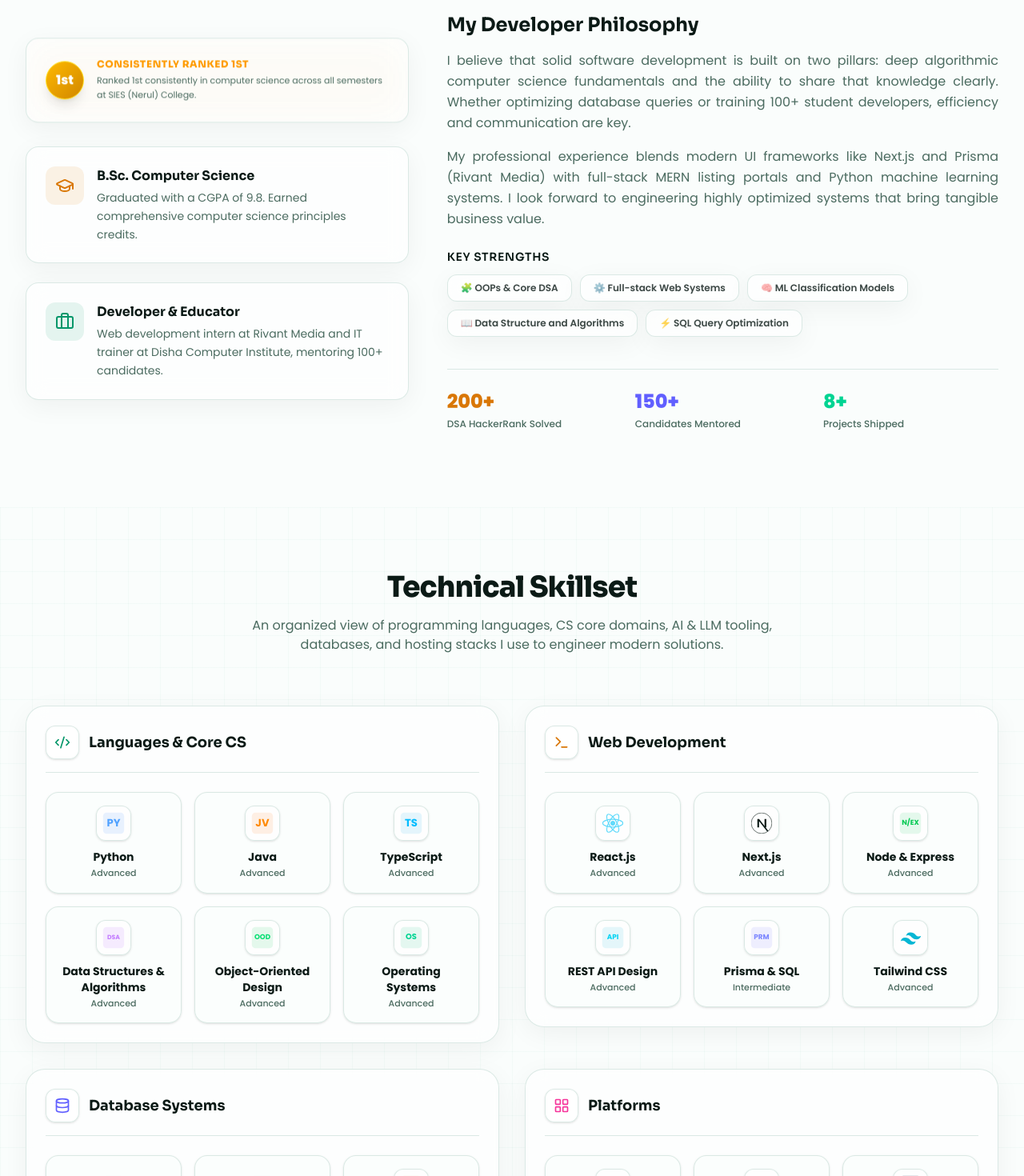
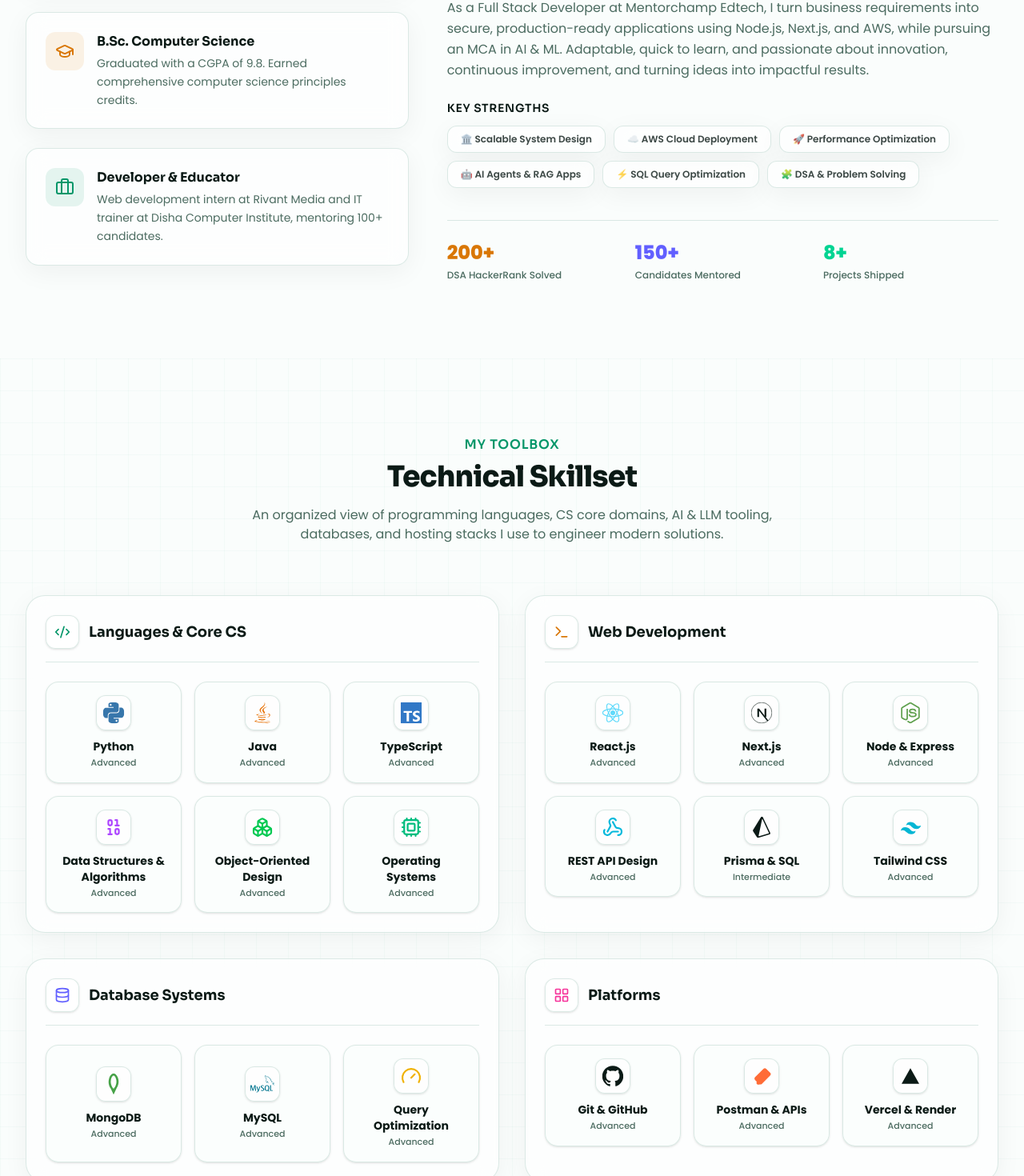
Before and after one commit to Shubhamprogrammar/shubham-portfolio, a Next.js app: page / in a window 1280 px wide. Shown: the part 1017-2487 px from the top of the page at 80% size. Built offline with nearby package versions, Linux system fonts and the light colour scheme.

Commit message:
updated ui

```diff
--- a/package.json
+++ b/package.json
@@ -14,7 +14,8 @@
     "lucide-react": "^1.17.0",
     "next": "16.2.7",
     "react": "19.2.4",
-    "react-dom": "19.2.4"
+    "react-dom": "19.2.4",
+    "react-icons": "^5.7.0"
   },
   "devDependencies": {
     "@tailwindcss/postcss": "^4",
--- a/src/components/About.tsx
+++ b/src/components/About.tsx
@@ -51,7 +51,7 @@ export default function About() {
               </div>
               <div className="relative min-w-0">
                 <h4 className="text-xs font-extrabold text-amber-500 dark:text-amber-400 tracking-wider uppercase">Consistently Ranked 1st</h4>
-                <p className="text-[11px] text-muted mt-1 leading-relaxed">
+                <p className="text-[14px] text-muted mt-1 leading-relaxed">
                   Ranked 1st consistently in computer science across all semesters at SIES (Nerul) College.
                 </p>
               </div>
@@ -102,17 +102,18 @@ export default function About() {
               whileInView={{ opacity: 1, x: 0 }}
               viewport={{ once: true }}
               transition={{ duration: 0.6 }}
-              className="space-y-4 text-justify"
+              className="space-y-4"
             >
-              <h3 className="text-2xl font-bold text-foreground">My Developer Philosophy</h3>
+              <h3 className="text-2xl font-bold text-foreground">Professional Summary</h3>
               <p className="text-base text-muted leading-relaxed">
-                I believe that solid software development is built on two pillars: deep algorithmic computer science fundamentals
-                and the ability to share that knowledge clearly. Whether optimizing database queries or training 100+ student developers,
-                efficiency and communication are key.
+                A motivated and versatile professional with a strong interest in technology, business growth, and
+                problem-solving. Experienced in project execution, team collaboration, requirement analysis, strategic planning,
+                and delivering practical solutions.
               </p>
               <p className="text-base text-muted leading-relaxed">
-                My professional experience blends modern UI frameworks like Next.js and Prisma (Rivant Media) with full-stack MERN listing portals
-                and Python machine learning systems. I look forward to engineering highly optimized systems that bring tangible business value.
+                As a Full Stack Developer at Mentorchamp Edtech, I turn business requirements into secure, production-ready
+                applications using Node.js, Next.js, and AWS, while pursuing an MCA in AI &amp; ML. Adaptable, quick to learn, and passionate about innovation,
+                continuous improvement, and turning ideas into impactful results.
               </p>
             </motion.div>
 
@@ -121,11 +122,12 @@ export default function About() {
               <h4 className="text-sm font-semibold text-foreground tracking-wider uppercase">Key Strengths</h4>
               <div className="flex flex-wrap gap-2.5">
                 {[
-                  "🧩 OOPs & Core DSA",
-                  "⚙️ Full-stack Web Systems",
-                  "🧠 ML Classification Models",
-                  "📖 Data Structure and Algorithms",
+                  "🏛️ Scalable System Design",
+                  "☁️ AWS Cloud Deployment",
+                  "🚀 Performance Optimization",
+                  "🤖 AI Agents & RAG Apps",
                   "⚡ SQL Query Optimization",
+                  "🧩 DSA & Problem Solving",
                 ].map((strength, index) => (
                   <motion.span
                     key={strength}
--- a/src/components/Contact.tsx
+++ b/src/components/Contact.tsx
@@ -114,14 +114,14 @@ export default function Contact() {
     },
     {
       name: "LinkedIn Professional",
-      value: "linkedin.com/in/shubham-maurya",
+      value: "@shubham-maurya",
       href: "https://www.linkedin.com/in/shubham-maurya-9932a3268/",
       icon: <LinkedinIcon className="w-5 h-5 text-accent" />,
       actionText: "Connect with me",
     },
     {
       name: "GitHub Developer",
-      value: "github.com/Shubhamprogrammar",
+      value: "@Shubhamprogrammar",
       href: "https://github.com/Shubhamprogrammar",
       icon: <GithubIcon className="w-5 h-5 text-indigo-500" />,
       actionText: "Check repository",
--- a/src/components/Experience.tsx
+++ b/src/components/Experience.tsx
@@ -152,7 +152,7 @@ export default function Experience() {
 
                   <ul className="list-disc list-outside text-sm text-muted pl-4 space-y-2 leading-relaxed">
                     {exp.details.map((bullet, bulletIdx) => (
-                      <li key={bulletIdx} className="text-justify">{bullet}</li>
+                      <li key={bulletIdx}>{bullet}</li>
                     ))}
                   </ul>
                 </motion.div>
@@ -205,7 +205,7 @@ export default function Experience() {
                       </span>
                     </div>
 
-                    <p className="text-sm text-muted leading-relaxed mt-2 text-justify">
+                    <p className="text-sm text-muted leading-relaxed mt-2">
                       {edu.description}
                     </p>
                   </motion.div>
@@ -244,7 +244,7 @@ export default function Experience() {
                     </div>
 
                     <p className="text-sm font-semibold text-muted">{cert.provider}</p>
-                    <p className="text-sm text-muted leading-relaxed text-justify">
+                    <p className="text-sm text-muted leading-relaxed">
                       {cert.description}
                     </p>
                   </motion.div>
--- a/src/components/Footer.tsx
+++ b/src/components/Footer.tsx
@@ -87,7 +87,6 @@ export default function Footer() {
 
           <p className="text-[10px] text-muted text-center md:text-right leading-relaxed">
             &copy; {currentYear} Shubham Maurya. All rights reserved. <br className="sm:hidden" />
-            Built with Next.js 15, Tailwind, & Framer Motion.
           </p>
         </div>
 
--- a/src/components/Hero.tsx
+++ b/src/components/Hero.tsx
@@ -71,13 +71,13 @@ export default function Hero() {
   return (
     <section
       id="home"
-      className="relative min-h-screen flex items-center justify-center pt-28 overflow-hidden grid-bg"
+      className="relative md:min-h-[80vh] flex items-center justify-center pt-28 pb-8 overflow-hidden grid-bg"
     >
       {/* Background gradients */}
       <div className="absolute top-1/4 left-1/4 w-72 h-72 rounded-full bg-primary/10 blur-3xl animate-pulse-slow -z-10" />
       <div className="absolute bottom-1/4 right-1/4 w-96 h-96 rounded-full bg-accent/10 blur-3xl animate-pulse-slow -z-10" />
 
-      <div className="max-w-7xl mx-auto px-4 sm:px-6 lg:px-8 w-full text-center md:text-left z-10 py-12">
+      <div className="max-w-7xl mx-auto px-4 sm:px-6 lg:px-8 w-full text-center md:text-left z-10 py-8">
         <div className="grid grid-cols-1 lg:grid-cols-12 gap-12 items-center">
           {/* Hero Left Content */}
           <div className="lg:col-span-7 space-y-6">
@@ -125,7 +125,7 @@ export default function Hero() {
               initial={{ opacity: 0, y: 20 }}
               animate={{ opacity: 1, y: 0 }}
               transition={{ duration: 0.5, delay: 0.4 }}
-              className="text-sm md:text-base text-muted max-w-2xl leading-relaxed mx-auto md:mx-0 text-justify md:text-left"
+              className="text-sm md:text-base text-muted max-w-2xl leading-relaxed mx-auto md:mx-0 text-center md:text-left"
             >
               A software developer with a passion for writing clean, efficient code. Specialize in JavaScript/TypeScript stacks (Next.js, React, Node.js), Python development, DSA, Object Oriented Programming, and Machine Learning Algorithms.
             </motion.p>
--- a/src/components/Projects.tsx
+++ b/src/components/Projects.tsx
@@ -162,7 +162,7 @@ export default function Projects() {
         "An AI-driven pull request assistant that analyzes diffs, highlights code quality issues, and suggests improvements. Built to accelerate code review and make collaborator feedback more precise with contextual suggestions.",
       tags: ["React.js", "AI", "NLP", "Code Review", "GitHub API", "Automation"],
       githubUrl: "https://github.com/Shubhamprogrammar/pr-reviewer",
-      liveUrl: "https://pr-reviewer-virid.sas3d.in/",
+      liveUrl: "https://pr-reviewer-virid.vercel.app/",
       visual: (
         <div className="absolute inset-0 bg-gradient-to-br from-slate-950 via-slate-900 to-purple-950 flex flex-col justify-between p-6 text-white select-none">
           <div className="flex justify-between items-center">
@@ -431,7 +431,7 @@ export default function Projects() {
                   <h4 className="text-lg font-bold text-foreground group-hover:text-primary transition-colors">
                     {project.title}
                   </h4>
-                  <p className="text-xs text-muted leading-relaxed text-justify">
+                  <p className="text-sm text-muted leading-relaxed">
                     {project.description}
                   </p>
                 </div>
@@ -442,7 +442,7 @@ export default function Projects() {
                     {project.tags.map((tag) => (
                       <span
                         key={tag}
-                        className="px-2.5 py-1 rounded-lg bg-card-border text-[9px] font-semibold text-foreground/80 hover:border-primary/25 border border-transparent transition"
+                        className="px-2.5 py-1 rounded-lg bg-card-border text-[11px] font-semibold text-foreground/80 hover:border-primary/25 border border-transparent transition"
                       >
                         {tag}
                       </span>
--- a/src/components/Skills.tsx
+++ b/src/components/Skills.tsx
@@ -1,7 +1,26 @@
 "use client";
 
 import { motion } from "framer-motion";
-import { Brain, Code2, Database, LayoutGrid, Terminal } from "lucide-react";
+import {
+  Binary,
+  Bot,
+  Boxes,
+  Brain,
+  Code2,
+  Cpu,
+  Database,
+  FileSearch,
+  Gauge,
+  LayoutGrid,
+  MessageSquareText,
+  Plug,
+  Sparkles,
+  Terminal,
+  WandSparkles,
+  Webhook,
+} from "lucide-react";
+import { FaJava } from "react-icons/fa6";
+import { SiMysql, SiNodedotjs, SiPrisma, SiPython, SiTypescript, SiVercel } from "react-icons/si";
 
 interface SkillItem {
   name: string;
@@ -25,56 +44,32 @@ export default function Skills() {
         {
           name: "Python",
           level: "Advanced",
-          icon: (
-            <div className="w-6 h-6 font-bold text-xs bg-blue-500/10 rounded flex items-center justify-center text-blue-400 select-none">
-              PY
-            </div>
-          ),
+          icon: <SiPython className="w-6 h-6 text-[#3776AB]" />,
         },
         {
           name: "Java",
           level: "Advanced",
-          icon: (
-            <div className="w-6 h-6 font-bold text-xs bg-orange-500/10 rounded flex items-center justify-center text-orange-400 select-none">
-              JV
-            </div>
-          ),
+          icon: <FaJava className="w-6 h-6 text-[#E76F00]" />,
         },
         {
           name: "TypeScript",
           level: "Advanced",
-          icon: (
-            <div className="w-6 h-6 font-bold text-xs bg-sky-500/10 rounded flex items-center justify-center text-sky-400 select-none">
-              TS
-            </div>
-          ),
+          icon: <SiTypescript className="w-6 h-6 text-[#3178C6]" />,
         },
         {
           name: "Data Structures & Algorithms",
           level: "Advanced",
-          icon: (
-            <div className="w-6 h-6 font-bold text-[7px] bg-purple-500/10 rounded flex items-center justify-center text-purple-400 select-none">
-              DSA
-            </div>
-          ),
+          icon: <Binary className="w-6 h-6 text-purple-500" />,
         },
         {
           name: "Object-Oriented Design",
           level: "Advanced",
-          icon: (
-            <div className="w-6 h-6 font-bold text-[8px] bg-green-500/10 rounded flex items-center justify-center text-green-400 select-none">
-              OOD
-            </div>
-          ),
+          icon: <Boxes className="w-6 h-6 text-green-500" />,
         },
         {
           name: "Operating Systems",
           level: "Advanced",
-          icon: (
-            <div className="w-6 h-6 font-bold text-[9px] bg-emerald-500/10 rounded flex items-center justify-center text-emerald-400 select-none">
-              OS
-            </div>
-          ),
+          icon: <Cpu className="w-6 h-6 text-emerald-500" />,
         },
       ],
     },
@@ -115,29 +110,17 @@ export default function Skills() {
         {
           name: "Node & Express",
           level: "Advanced",
-          icon: (
-            <div className="w-6 h-6 font-bold text-[8px] bg-green-500/10 rounded flex items-center justify-center text-green-500 select-none">
-              N/EX
-            </div>
-          ),
+          icon: <SiNodedotjs className="w-6 h-6 text-[#5FA04E]" />,
         },
         {
           name: "REST API Design",
           level: "Advanced",
-          icon: (
-            <div className="w-6 h-6 font-bold text-[8px] bg-cyan-500/10 rounded flex items-center justify-center text-cyan-400 select-none">
-              API
-            </div>
-          ),
+          icon: <Webhook className="w-6 h-6 text-cyan-500" />,
         },
         {
           name: "Prisma & SQL",
           level: "Intermediate",
-          icon: (
-            <div className="w-6 h-6 font-bold text-[8px] bg-indigo-500/10 rounded flex items-center justify-center text-indigo-400 select-none">
-              PRM
-            </div>
-          ),
+          icon: <SiPrisma className="w-6 h-6 text-foreground" />,
         },
         {
           name: "Tailwind CSS",
@@ -166,20 +149,12 @@ export default function Skills() {
         {
           name: "MySQL",
           level: "Advanced",
-          icon: (
-            <div className="w-6 h-6 font-bold text-xs bg-[#00758F]/10 rounded flex items-center justify-center text-[#00758F] select-none">
-              SQL
-            </div>
-          ),
+          icon: <SiMysql className="w-7 h-7 text-[#00758F]" />,
         },
         {
           name: "Query Optimization",
           level: "Advanced",
-          icon: (
-            <div className="w-6 h-6 font-bold text-[8px] bg-yellow-500/10 rounded flex items-center justify-center text-yellow-500 select-none">
-              OPT
-            </div>
-          ),
+          icon: <Gauge className="w-6 h-6 text-yellow-500" />,
         },
       ],
     },
@@ -209,11 +184,7 @@ export default function Skills() {
         {
           name: "Vercel & Render",
           level: "Advanced",
-          icon: (
-            <div className="w-6 h-6 font-bold text-[9px] bg-white rounded flex items-center justify-center text-black border border-gray-400 select-none">
-              ▲/R
-            </div>
-          ),
+          icon: <SiVercel className="w-5 h-5 text-foreground" />,
         },
       ],
     },
@@ -225,68 +196,44 @@ export default function Skills() {
         {
           name: "Generative AI",
           level: "Intermediate",
-          icon: (
-            <div className="w-6 h-6 font-bold text-[8px] bg-violet-500/10 rounded flex items-center justify-center text-violet-400 select-none">
-              GEN
-            </div>
-          ),
+          icon: <Sparkles className="w-6 h-6 text-violet-500" />,
         },
         {
           name: "LLM Applications",
           level: "Intermediate",
-          icon: (
-            <div className="w-6 h-6 font-bold text-[8px] bg-fuchsia-500/10 rounded flex items-center justify-center text-fuchsia-400 select-none">
-              LLM
-            </div>
-          ),
+          icon: <MessageSquareText className="w-6 h-6 text-fuchsia-500" />,
         },
         {
           name: "RAG Pipelines",
           level: "Intermediate",
-          icon: (
-            <div className="w-6 h-6 font-bold text-[8px] bg-rose-500/10 rounded flex items-center justify-center text-rose-400 select-none">
-              RAG
-            </div>
-          ),
+          icon: <FileSearch className="w-6 h-6 text-rose-500" />,
         },
         {
           name: "AI Agents",
           level: "Intermediate",
-          icon: (
-            <div className="w-6 h-6 font-bold text-[8px] bg-amber-500/10 rounded flex items-center justify-center text-amber-400 select-none">
-              AGT
-            </div>
-          ),
+          icon: <Bot className="w-6 h-6 text-amber-500" />,
         },
         {
           name: "MCP",
           level: "Intermediate",
-          icon: (
-            <div className="w-6 h-6 font-bold text-[8px] bg-teal-500/10 rounded flex items-center justify-center text-teal-400 select-none">
-              MCP
-            </div>
-          ),
+          icon: <Plug className="w-6 h-6 text-teal-500" />,
         },
         {
           name: "Prompt Engineering",
           level: "Intermediate",
-          icon: (
-            <div className="w-6 h-6 font-bold text-[8px] bg-sky-500/10 rounded flex items-center justify-center text-sky-400 select-none">
-              PE
-            </div>
-          ),
+          icon: <WandSparkles className="w-6 h-6 text-sky-500" />,
         },
       ],
     },
   ];
 
   return (
-    <section id="skills" className="py-18 relative overflow-hidden bg-background/50 grid-bg">
+    <section id="skills" className="py-24 relative overflow-hidden bg-background/50 grid-bg">
       <div className="max-w-7xl mx-auto px-4 sm:px-6 lg:px-8 relative z-10">
 
         {/* Section Header */}
         <div className="text-center max-w-3xl mx-auto mb-16">
-          {/* <motion.h2
+          <motion.h2
             initial={{ opacity: 0, y: 20 }}
             whileInView={{ opacity: 1, y: 0 }}
             viewport={{ once: true }}
@@ -294,7 +241,7 @@ export default function Skills() {
             className="text-base font-semibold text-primary tracking-wider uppercase"
           >
             My Toolbox
-          </motion.h2> */}
+          </motion.h2>
           <motion.h3
             initial={{ opacity: 0, y: 20 }}
             whileInView={{ opacity: 1, y: 0 }}
@@ -316,7 +263,7 @@ export default function Skills() {
         </div>
 
         {/* Categories Grid */}
-        <div className="grid grid-cols-1 md:grid-cols-2 gap-8 items-start">
+        <div className="grid grid-cols-1 md:grid-cols-2 gap-8">
           {categories.map((category, catIdx) => (
             <motion.div
               key={category.title}
@@ -334,7 +281,7 @@ export default function Skills() {
               </div>
 
               {/* Skills cards grid inside category */}
-              <div className={`grid grid-cols-2 sm:grid-cols-3 gap-4 ${category.fullWidth ? "lg:grid-cols-6" : ""}`}>
+              <div className={`grid grid-cols-2 sm:grid-cols-3 gap-4 [&>*:last-child:nth-child(odd)]:col-span-2 sm:[&>*:last-child:nth-child(odd)]:col-span-1 ${category.fullWidth ? "lg:grid-cols-6" : ""}`}>
                 {category.skills.map((skill, skillIdx) => (
                   <motion.div
                     key={skill.name}
```
Also changed, not shown: src/components/GitHubTimeline.tsx (+36 -26 lines), 2 other files (tests, documents, lock files or other folders).
